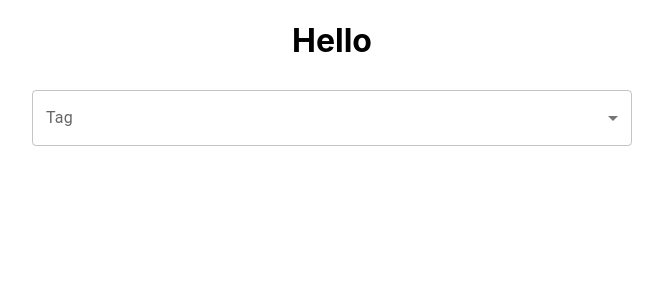
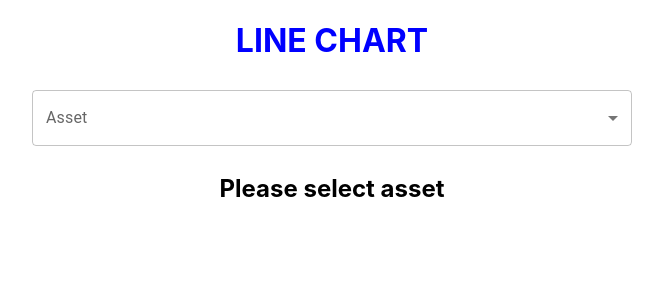
Before and after one commit to VikashKumarNokha/pyor_vikash, a React (Create React App) app: page / in a window 1280 px wide. Shown: the top 300 px of the page, without its empty margins (308-971 px from the left). Built offline with nearby package versions, Linux system fonts and the light colour scheme.

Commit message:
localdataset done

```diff
--- a/src/App.js
+++ b/src/App.js
@@ -4,7 +4,7 @@ import Chart from './pages/Chart';
 function App() {
   return (
     <div className="App">
-         <h1>Hello</h1>
+         <h1 style={{color :"blue"}} >LINE CHART</h1>
          <Chart/>
     </div>
   );
--- /dev/null
+++ b/src/component/LocalStorage.js
@@ -0,0 +1,12 @@
+
+
+ export function setlocalfun (key,items){
+    localStorage.setItem(key, JSON.stringify(items));
+ }
+
+ export function getlocalfun(key){
+    const items = JSON.parse(localStorage.getItem(key));
+    if(items) {
+         return items
+       }
+ }
--- a/src/component/Option.js
+++ b/src/component/Option.js
@@ -4,7 +4,7 @@ export function Option(key, data){
 
     const option = {
         title: {
-          text: 'Stacked Area Chart'
+          text: `Line-chart of ${key} prices`
         },
         tooltip: {
           trigger: 'axis',
--- a/src/pages/Chart.js
+++ b/src/pages/Chart.js
@@ -1,8 +1,9 @@
-import React, { useEffect, useState } from 'react'
+import React, { useCallback, useEffect, useState } from 'react'
 
 import ReactEcharts from "echarts-for-react";
 import axios from 'axios';
 import { Option } from '../component/Option';
+import { getlocalfun, setlocalfun } from '../component/LocalStorage';
 
 import OutlinedInput from '@mui/material/OutlinedInput';
 import InputLabel from '@mui/material/InputLabel';
@@ -32,14 +33,33 @@ const names = [
 
 
 function Chart() {
-    const [data, setData] = useState({"ethereum" : [],   "dogecoin" : [], "solana" : [] });
+    const [data, setData] = useState( getlocalfun("linechart") ||  {"ethereum" : [],   "dogecoin" : [], "solana" : [] });
+    const [newpersonName, setNewpersonName ] = useState(getlocalfun("linechartAsset") || []);
+    const [personName, setPersonName] = React.useState( getlocalfun("linechartAsset") || []);
 
-    const [newpersonName, setNewpersonName ] = useState([]);
-    const [personName, setPersonName] = React.useState([]);
       const handleChange = (event) => {
         const {
           target: { value },
         } = event;
+
+        let personName = typeof value === 'string' ? value.split(',') : value ;
+
+        if(personName.length > newpersonName.length){
+          for(let i=0; i<personName.length; i++){
+              getdatafun(personName[i]);
+          }
+          setNewpersonName(personName)
+          setlocalfun("linechartAsset",personName)
+       }else if(personName.length < newpersonName.length){
+          for(let i=0; i<newpersonName.length; i++){
+              if(!personName.includes(newpersonName[i])){
+                 getdatafun(newpersonName[i]);
+              }
+          }
+          setNewpersonName(personName);
+          setlocalfun("linechartAsset",personName)
+       }
+
         setPersonName(
           // On autofill we get a stringified value.
           typeof value === 'string' ? value.split(',') : value,
@@ -52,18 +72,24 @@ function Chart() {
             //console.log("ress", res.data.prices);
              if(name == "ethereum" && data["ethereum"].length == 0 ){
               setData( {...data, ethereum : res.data.prices } );
+              setlocalfun("linechart",{...data, ethereum : res.data.prices } );
              }else if(name == "ethereum" && data["ethereum"].length != 0){
               setData( {...data, ethereum : [] } );
+                setlocalfun("linechart",{...data, ethereum : [] } )
              }
              else if(name == "dogecoin" && data["dogecoin"].length == 0 ){
                  setData({...data, dogecoin : res.data.prices });
+                 setlocalfun("linechart",{...data, dogecoin : res.data.prices } )
              }else if(name == "dogecoin" && data["dogecoin"].length != 0){
               setData( {...data, dogecoin : [] } );
+              setlocalfun("linechart",{...data, dogecoin : [] })
              }else if(name == "solana" && data["solana"].length == 0){
               setData({...data, solana : res.data.prices });
+              setlocalfun("linechart",{...data, solana : res.data.prices })
              }
              else if(name == "solana" && data["solana"].length != 0){
-                setData({...data, solana : []})
+                setData({...data, solana : []});
+                setlocalfun("linechart",{...data, solana : []})
              }
 
          }).catch((err)=>{
@@ -71,34 +97,11 @@ function Chart() {
          })
     }
 
-     useEffect(()=>{
-
-        if(personName.length > newpersonName.length){
-           for(let i=0; i<personName.length; i++){
-               getdatafun(personName[i]);
-           }
-           setNewpersonName(personName)
-        }else{
-           for(let i=0; i<newpersonName.length; i++){
-               if(!personName.includes(newpersonName[i])){
-                  getdatafun(newpersonName[i]);
-               }
-           }
-           setNewpersonName(personName);
-        }
-
-     },[personName]);
-
-     console.log("dda", data)
-
-
-
-   console.log("pp",personName)
 
   return (
     <div>
       <FormControl sx={{ m: 1, width: 600 }}>
-        <InputLabel id="demo-multiple-checkbox-label">Tag</InputLabel>
+        <InputLabel id="demo-multiple-checkbox-label">Asset</InputLabel>
         <Select
           labelId="demo-multiple-checkbox-label"
           id="demo-multiple-checkbox"
@@ -117,6 +120,7 @@ function Chart() {
           ))}
         </Select>
       </FormControl>
+
       {
          Object.entries(data).map((e)=>{
              if(e[1].length != 0){
@@ -124,7 +128,15 @@ function Chart() {
              }
          })
       }
-
+       <h2>
+      {
+           Object.entries(data).filter((e)=>{
+            if(e[1].length != 0){
+                return true;
+            }
+        }).length == 0 ? "Please select asset" : ""
+      }
+      </h2>
 
     </div>
   )
```
